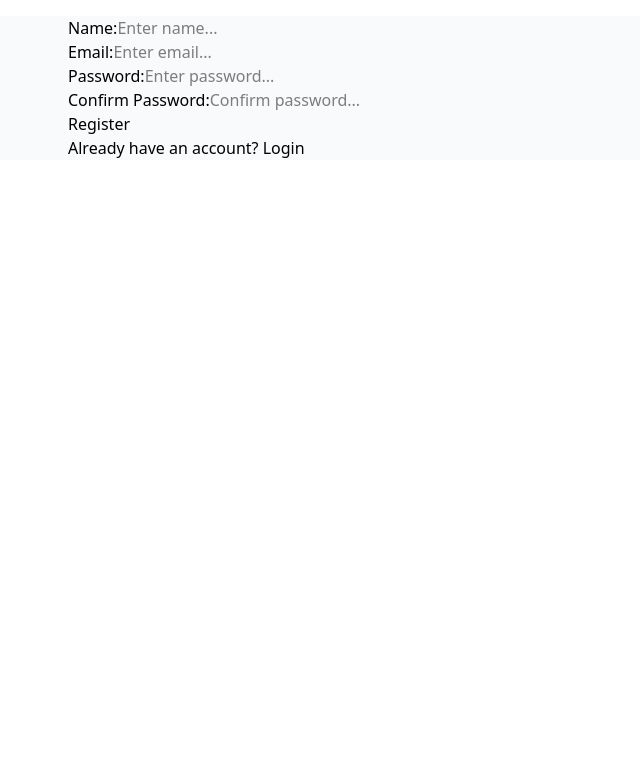
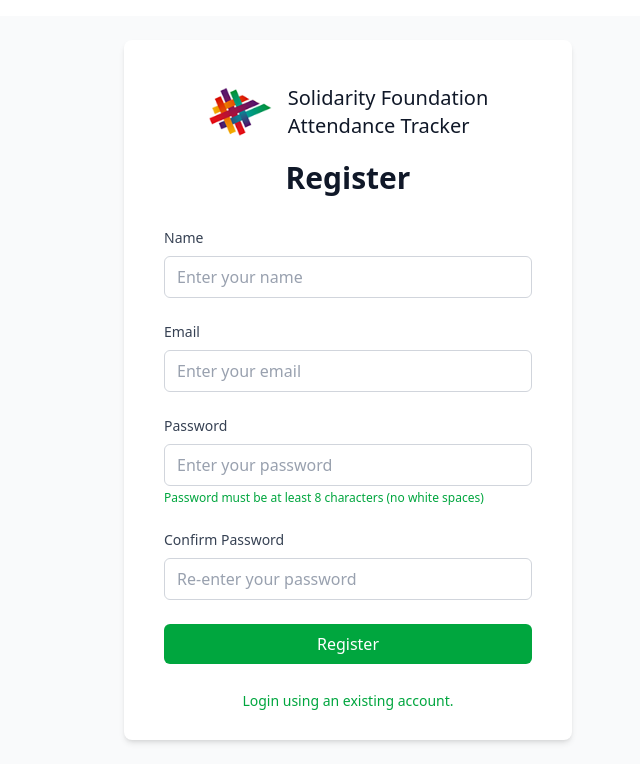
Before and after one commit to achanda101/sf-attendance-app, a React (Vite) app: page /register in a window 1280 px wide. Shown: the top 784 px of the page, without its empty margins (292-932 px from the left). Built offline with nearby package versions, Linux system fonts and the light colour scheme; no server answers.

Commit message:
Debug: register new user -- 429 error?

```diff
--- a/src/pages/Login.jsx
+++ b/src/pages/Login.jsx
@@ -25,6 +25,10 @@ const Login = () => {
         }
         loginUser(userInfo)
     }
+
+    const registerClick = () => {
+        navigate('/register');
+    };
 
     return (
         <div className="bg-gray-50 flex justify-center px-4 py-6">
@@ -85,6 +89,7 @@ const Login = () => {
                 {/* Sign Up Link */}
                 <div className="mt-6 text-center">
                     <button
+                        onClick={registerClick}
                         className="text-green-600 hover:text-green-700 text-sm font-medium underline-offset-2 hover:underline"
                     >
                         Don't have an account? Register here.
--- a/src/pages/Register.jsx
+++ b/src/pages/Register.jsx
@@ -1,65 +1,139 @@
-import React from 'react'
-import { Link } from 'react-router-dom'
+import { Link, useNavigate } from 'react-router-dom'
+import { useEffect, useRef } from 'react'
+import { useAuth } from '../utils/AuthContext'
+import DOMPurify from 'dompurify'
+import { toast } from 'react-toastify'
 
 const Register = () => {
+    const navigate = useNavigate()
+    const { user, registerUser, loginUser } = useAuth()
+    const registerForm = useRef(null)
+
+    useEffect(() => {
+        if (user) {
+            navigate('/')
+        }
+    }, [])
+
+    const handleSubmit = (e) => {
+        e.preventDefault()
+        const name = DOMPurify.sanitize(registerForm.current.name.value)
+        const email = DOMPurify.sanitize(registerForm.current.email.value)
+        const password1 = DOMPurify.sanitize(registerForm.current.password1.value)
+        const password2 = DOMPurify.sanitize(registerForm.current.password2.value)
+
+        if (password1 !== password2) {
+            toast.error('Passwords do not match', { position: "bottom-right" })
+            return
+        }
+
+        const userInfo = {
+            name,
+            email,
+            password1,
+            password2
+        }
+        registerUser(userInfo)
+    }
+
+    const loginClick = () => {
+        loginUser()
+        navigate('/login');
+    };
+
     return (
-        <div className="container">
-            <div className="login-register-container">
-                <form>
+        <div className="bg-gray-50 flex justify-center px-4 py-6">
+            <div className="max-w-md w-full bg-white rounded-lg shadow-md p-10 min-h-fit pt-10 pb-7">
+                {/* Header */}
+                <div className="flex items-center justify-center mb-4">
+                    <img src="/sf-logo.png" alt="SF Logo" className="h-16 inline" />
+                    <span className="text-xl font-medium text-gray-900 ml-4">
+                        Solidarity Foundation<br />Attendance Tracker
+                    </span>
+                </div>
+                <h1 className="text-3xl font-bold text-center text-gray-900 mb-8">
+                    Register
+                </h1>
 
-                    <div className="form-field-wrapper">
-                        <label>Name:</label>
+                {/* Form */}
+                <form className="space-y-6" ref={registerForm} onSubmit={handleSubmit}>
+                    {/* Name Field */}
+                    <div>
+                        <label htmlFor="name" className="block text-sm font-medium text-gray-700 mb-2">
+                            Name
+                        </label>
                         <input
-                            required
                             type="text"
                             name="name"
-                            placeholder="Enter name..."
+                            placeholder="Enter your name"
+                            className="w-full px-3 py-2 border border-gray-300 rounded-md placeholder-gray-400 focus:outline-none focus:ring-2 focus:ring-green-500 focus:border-transparent"
+                            required
                         />
                     </div>
 
-                    <div className="form-field-wrapper">
-                        <label>Email:</label>
+                    {/* Email Field */}
+                    <div>
+                        <label htmlFor="email" className="block text-sm font-medium text-gray-700 mb-2">
+                            Email
+                        </label>
                         <input
+                            type="email"
+                            id="email"
+                            name="email"
+                            placeholder="Enter your email"
+                            className="w-full px-3 py-2 border border-gray-300 rounded-md placeholder-gray-400 focus:outline-none focus:ring-2 focus:ring-green-500 focus:border-transparent"
                             required
-                            type="email"
-                            name="email"
-                            placeholder="Enter email..."
                         />
                     </div>
 
-                    <div className="form-field-wrapper">
-                        <label>Password:</label>
+                    {/* Password Field */}
+                    <div>
+                        <label htmlFor="password1" className="block text-sm font-medium text-gray-700 mb-2">
+                            Password
+                        </label>
                         <input
                             type="password"
                             name="password1"
-                            placeholder="Enter password..."
+                            placeholder="Enter your password"
+                            className="w-full px-3 py-2 border border-gray-300 rounded-md placeholder-gray-400 focus:outline-none focus:ring-2 focus:ring-green-500 focus:border-transparent"
+                            required
+                        />
+                        <p className="text-green-600 text-xs mt-1">
+                            Password must be at least 8 characters (no white spaces)
+                        </p>
+                    </div>
+
+                    {/* Confirm Password Field */}
+                    <div>
+                        <label htmlFor="password2" className="block text-sm font-medium text-gray-700 mb-2">
+                            Confirm Password
+                        </label>
+                        <input
+                            type="password"
+                            name="password2"
+                            placeholder="Re-enter your password"
+                            className="w-full px-3 py-2 border border-gray-300 rounded-md placeholder-gray-400 focus:outline-none focus:ring-2 focus:ring-green-500 focus:border-transparent"
+                            required
                         />
                     </div>
 
-                    <div className="form-field-wrapper">
-                        <label>Confirm Password:</label>
-                        <input
-                            type="password"
-                            name="password2"
-                            placeholder="Confirm password..."
-                        />
-                    </div>
-
-
-                    <div className="form-field-wrapper">
-
-                        <input
-                            type="submit"
-                            value="Register"
-                            className="btn"
-                        />
-
-                    </div>
-
+                    {/* Register Button */}
+                    <input
+                        type="submit"
+                        value="Register"
+                        className="w-full bg-green-600 text-white py-2 px-4 rounded-md font-medium hover:bg-green-700 focus:outline-none focus:ring-2 focus:ring-green-500 focus:ring-offset-2 transition duration-200"
+                    />
                 </form>
 
-                <p>Already have an account? <Link to="/login">Login</Link></p>
-
+                {/* Login Link */}
+                <div className="mt-6 text-center">
+                    <button
+                        onClick={loginClick}
+                        className="text-green-600 hover:text-green-700 text-sm font-medium underline-offset-2 hover:underline"
+                    >
+                        Login using an existing account.
+                    </button>
+                </div>
             </div>
         </div>
     )
--- a/src/utils/AuthContext.jsx
+++ b/src/utils/AuthContext.jsx
@@ -70,7 +70,8 @@ export const AuthProvider = ({ children }) => {
                 } else if (error.code === 503) {
                     toast.error('Service unavailable. Please try again later.', { position: "bottom-right" });
                 } else {
-                    toast.error(`Registration error (${error.code}): ${error.message}`, { position: "bottom-right" });
+                    alert(`Registration error (${error.code}): ${error.message}`);
+                    // toast.error(`Registration error (${error.code}): ${error.message}`, { position: "bottom-right" });
                 }
             }
         }
```
